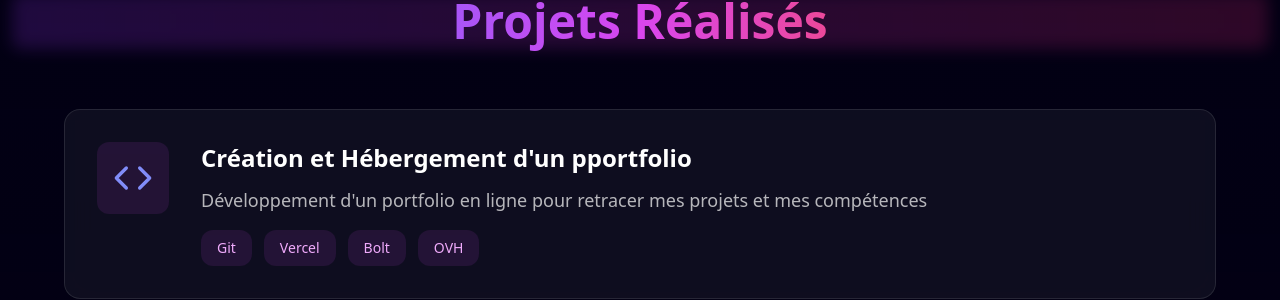
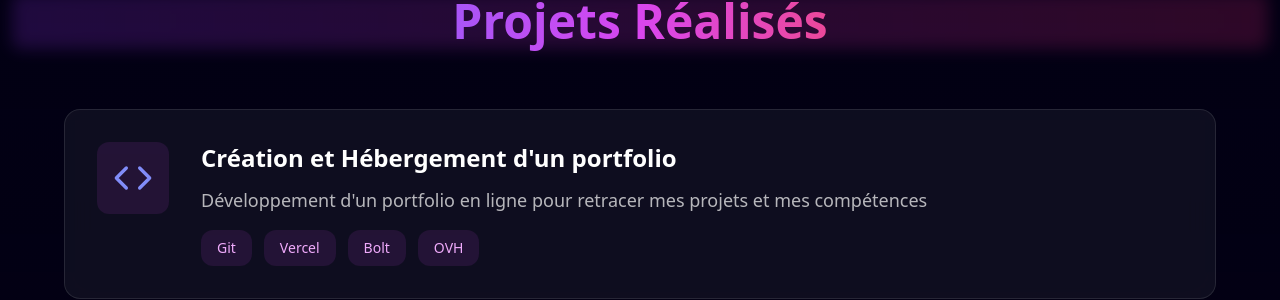
Before and after one commit to KillianGaurin/Portfolio, a React (Vite) app: page / in a window 1280 px wide. Shown: the part 2345-2645 px from the top of the page. Built offline with nearby package versions, Linux system fonts and the light colour scheme.

Commit message:
Update App.tsx

```diff
--- a/src/App.tsx
+++ b/src/App.tsx
@@ -16,7 +16,7 @@ function App() {
   const projects = [
     {
       icon: <Code className="text-indigo-400" size={40} />,
-      title: "Création et Hébergement d'un pportfolio",
+      title: "Création et Hébergement d'un portfolio",
       description: "Développement d'un portfolio en ligne pour retracer mes projets et mes compétences",
       tags: ["Git", "Vercel", "Bolt", "OVH"],
       color: "fuchsia"
```
